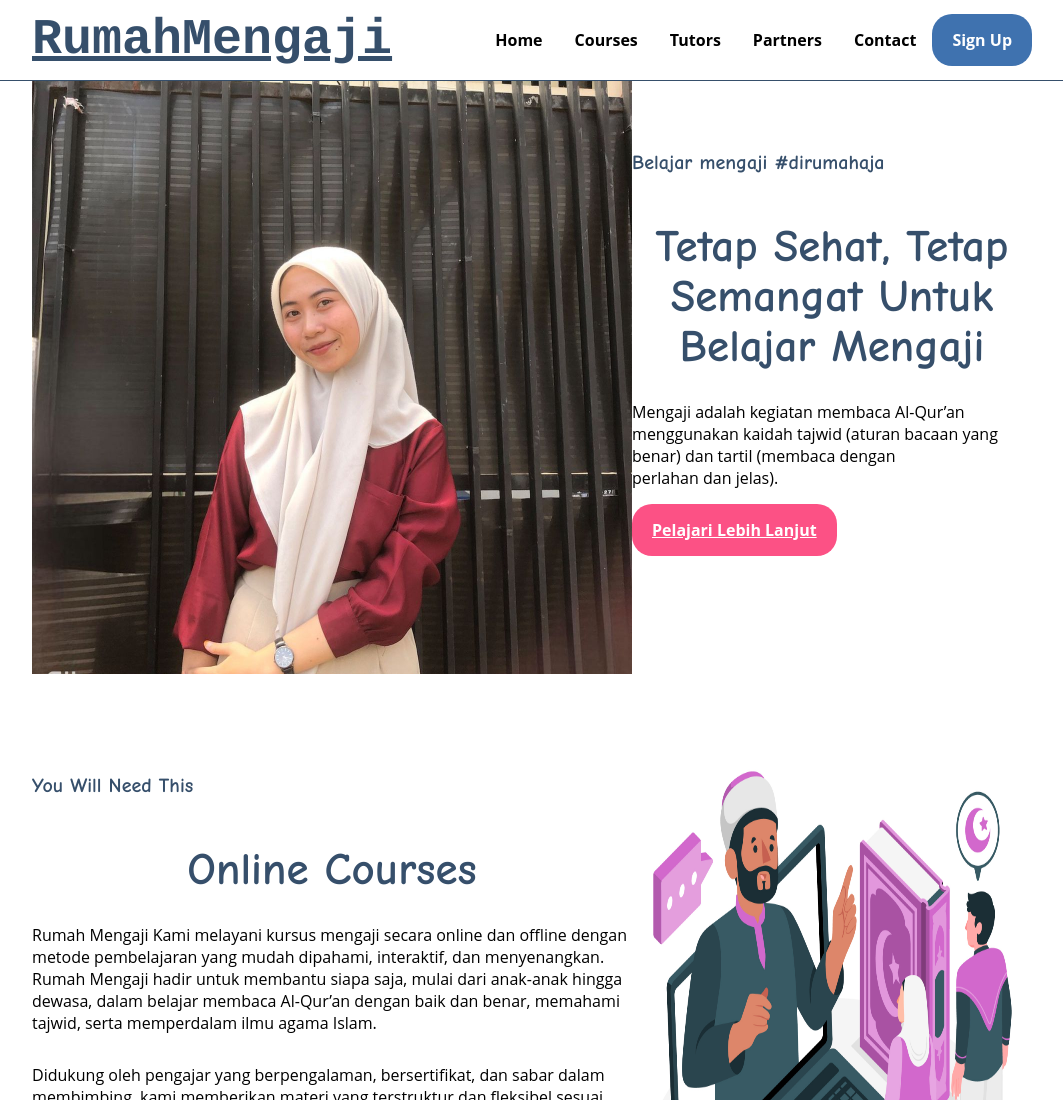
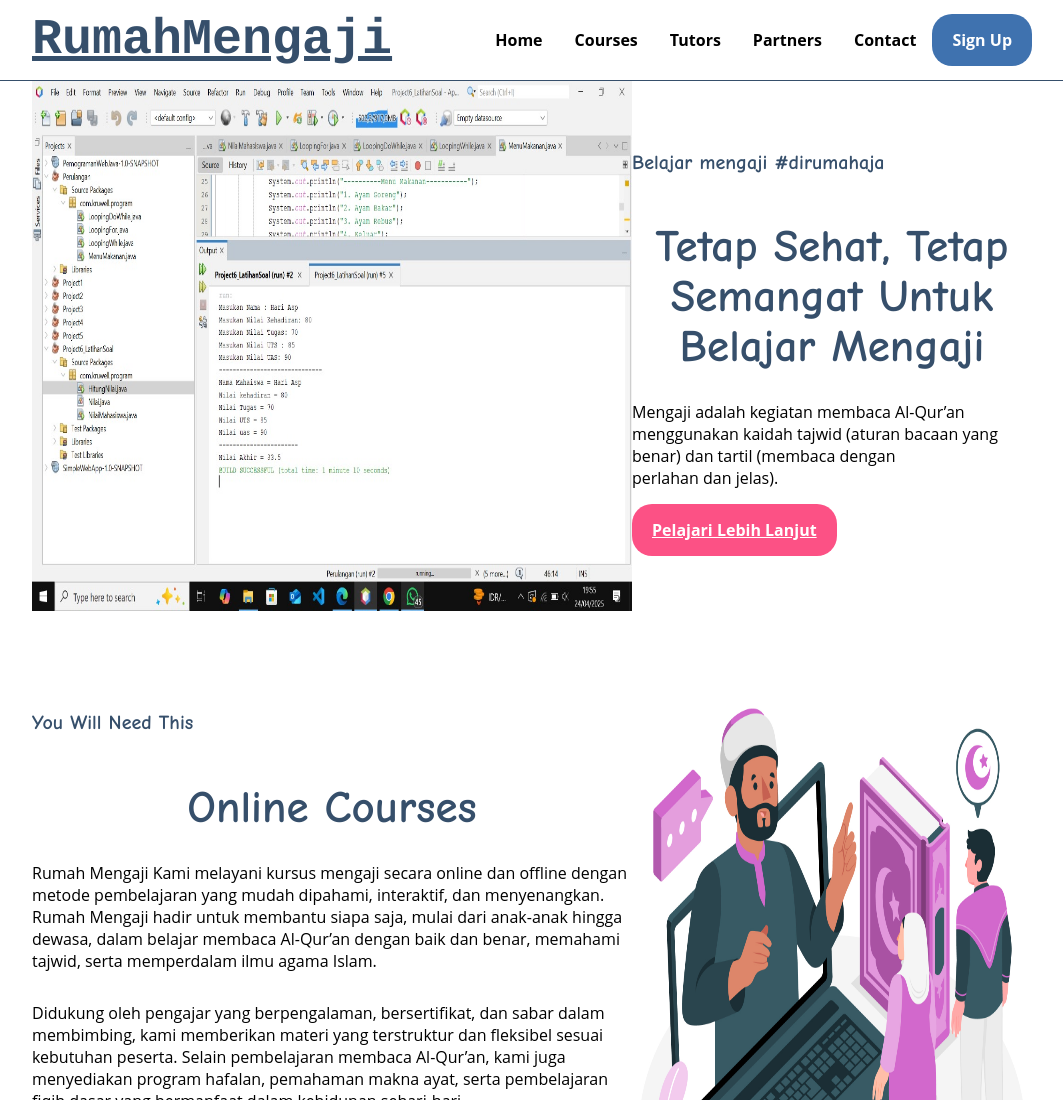
Before and after one commit to EpiSopiyani/Portofolio, a plain HTML site: page Website Rumah Mengaji.html in a window 1280 px wide. Shown: the top 1100 px of the page, without its empty margins (108-1171 px from the left). Drawn offline with Linux system fonts and the light colour scheme; files whose address does not match are found by name.

Commit message:
Update Website Rumah Mengaji.html

```diff
--- a/Website Rumah Mengaji.html
+++ b/Website Rumah Mengaji.html
@@ -25,7 +25,7 @@
         <div class="wrapper">
             <!--untuk home-->
             <section id="home">
-                <img src="poto4.jpg" width="600px"><br>
+                <img src="ke 1.jpg" width="600px"><br>
                 <div class="kolom">
                     <p class="deskripsi">Belajar mengaji #dirumahaja</p>
                     <h2>Tetap Sehat, Tetap Semangat Untuk Belajar Mengaji</h2>
```
